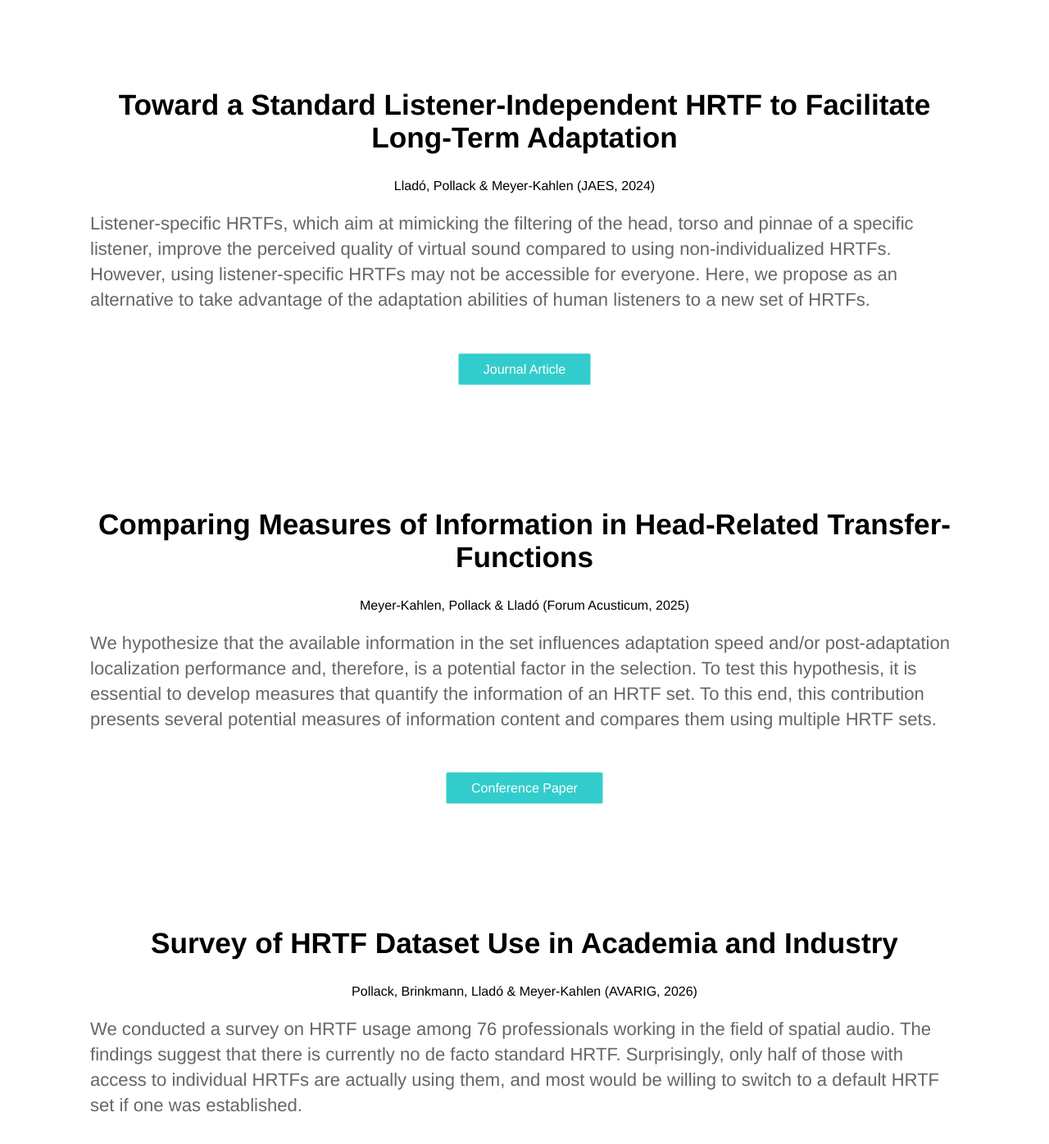
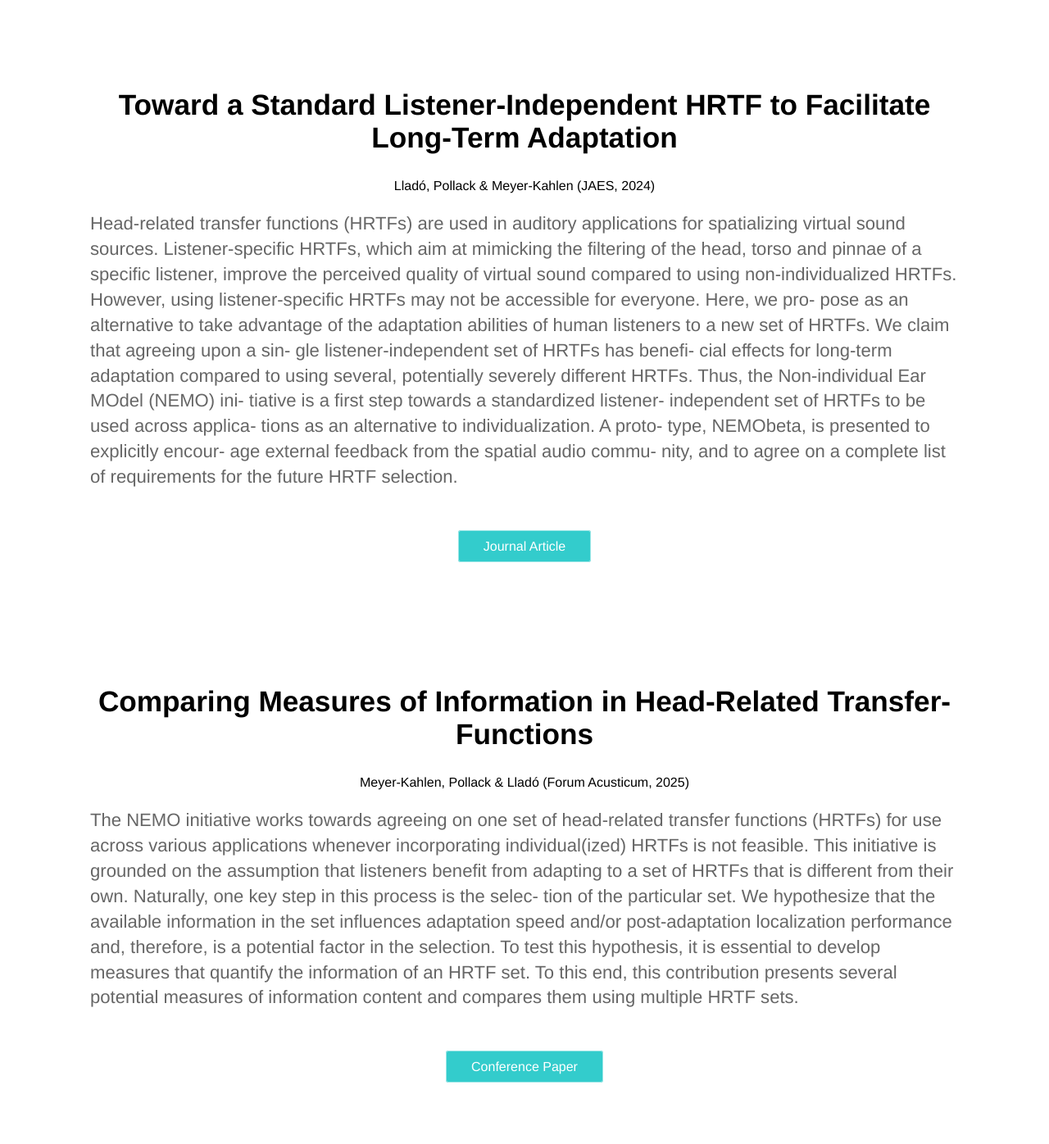
Before and after one commit to TheNEMOproject/TheNEMOproject.github.io, a Jekyll site: the page built from research.html, in a window 1280 px wide and 1400 px high, scrolled down 236 px. Shown: the top 1396 px of the window at 82% size. Built offline with Jekyll 4.4.1, drawn with Linux system fonts in a browser that asks for light colours; some of the changed text lies outside the part shown.

Commit message:
Update research.html

```diff
--- a/research.html
+++ b/research.html
@@ -6,7 +6,7 @@ title: Collection of Research Outputs
 		<div class="text editable">
 			<h2><strong>Toward a Standard Listener-Independent HRTF to Facilitate Long-Term Adaptation</strong></h2>
 			<p><center>Lladó, Pollack & Meyer-Kahlen (JAES, 2024)</center></p>
-			<p>Listener-specific HRTFs, which aim at mimicking the filtering of the head, torso and pinnae of a specific listener, improve the perceived quality of virtual sound compared to using non-individualized HRTFs. However, using listener-specific HRTFs may not be accessible for everyone. Here, we propose as an alternative to take advantage of the adaptation abilities of human listeners to a new set of HRTFs.</p>
+			<p>Head-related transfer functions (HRTFs) are used in auditory applications for spatializing virtual sound sources. Listener-specific HRTFs, which aim at mimicking the filtering of the head, torso and pinnae of a specific listener, improve the perceived quality of virtual sound compared to using non-individualized HRTFs. However, using listener-specific HRTFs may not be accessible for everyone. Here, we pro- pose as an alternative to take advantage of the adaptation abilities of human listeners to a new set of HRTFs. We claim that agreeing upon a sin- gle listener-independent set of HRTFs has benefi- cial effects for long-term adaptation compared to using several, potentially severely different HRTFs. Thus, the Non-individual Ear MOdel (NEMO) ini- tiative is a first step towards a standardized listener- independent set of HRTFs to be used across applica- tions as an alternative to individualization. A proto- type, NEMObeta, is presented to explicitly encour- age external feedback from the spatial audio commu- nity, and to agree on a complete list of requirements for the future HRTF selection.</p>
 			<div class="cta button" style="text-align: center;">
 			    <a href="https://doi.org/10.17743/jaes.2022.0134">Journal Article</a>
 			</div>
@@ -19,7 +19,7 @@ title: Collection of Research Outputs
 		<div class="text editable">
 			<h2><strong>Comparing Measures of Information in Head-Related Transfer-Functions</strong></h2>
 			<p><center>Meyer-Kahlen, Pollack & Lladó (Forum Acusticum, 2025)</center></p>
-			<p>We hypothesize that the available information in the set influences adaptation speed and/or post-adaptation localization performance and, therefore, is a potential factor in the selection. To test this hypothesis, it is essential to develop measures that quantify the information of an HRTF set. To this end, this contribution presents several potential measures of information content and compares them using multiple HRTF sets.</p>
+			<p>The NEMO initiative works towards agreeing on one set of head-related transfer functions (HRTFs) for use across various applications whenever incorporating individual(ized) HRTFs is not feasible. This initiative is grounded on the assumption that listeners benefit from adapting to a set of HRTFs that is different from their own. Naturally, one key step in this process is the selec- tion of the particular set. We hypothesize that the available information in the set influences adaptation speed and/or post-adaptation localization performance and, therefore, is a potential factor in the selection. To test this hypothesis, it is essential to develop measures that quantify the information of an HRTF set. To this end, this contribution presents several potential measures of information content and compares them using multiple HRTF sets.</p>
 			<div class="cta button" style="text-align: center;">
 			    <a href="https://dael.euracoustics.org/confs/fa2025/data/articles/000228.pdf">Conference Paper</a>
 			</div>
@@ -32,7 +32,7 @@ title: Collection of Research Outputs
 		<div class="text editable">
 			<h2><strong>Survey of HRTF Dataset Use in Academia and Industry</strong></h2>
 			<p><center>Pollack, Brinkmann, Lladó & Meyer-Kahlen (AVARIG, 2026)</center></p>
-			<p>We conducted a survey on HRTF usage among 76 professionals working in the field of spatial audio. The findings suggest that there is currently no de facto standard HRTF. Surprisingly, only half of those with access to individual HRTFs are actually using them, and most would be willing to switch to a default HRTF set if one was established.</p>
+			<p>Head-related transfer functions (HRTFs) are crucial for plausible binaural audio playback for virtual, augmented, and mixed-reality applications. In such applications, humans showed higher sound-localisation accuracy, higher perceived externalisation, and experience less colouration when using their individual HRTFs compared to non-individual HRTFs. Because high-quality individual HRTFs require cumbersome measurements in specialised facilities, applications often use non-indivdual or dummy-head HRTFs as a practical alternative. Humans are able to adapt to non-individual HRTFs, which leads to a localisation performance comparable to that achieved with individual HRTFs. Therefore, adaptation to non-individual HRTFs could be a practical alternative whenever individual HRTFs are unavailable; However, this would only be possible if the same non-individual standard HRTF was used across different applications. To find out if this is the case, we conducted a survey on HRTF usage among 76 professionals working in the field of spatial audio. The findings suggest that there is currently no de facto standard HRTF. Surprisingly, only half of those with access to individual HRTFs are actually using them, and most would be willing to switch to a default HRTF set if one was established.</p>
 			<div class="cta button" style="text-align: center;">
 			    <a href="https://doi.org/10.17743/jaes.2022.0134">Results of the Survey</a>
 				<a href="https://doi.org/10.17743/jaes.2022.0134">Conference Paper</a>
```
